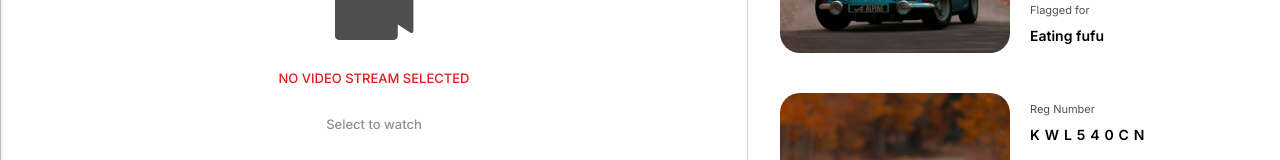
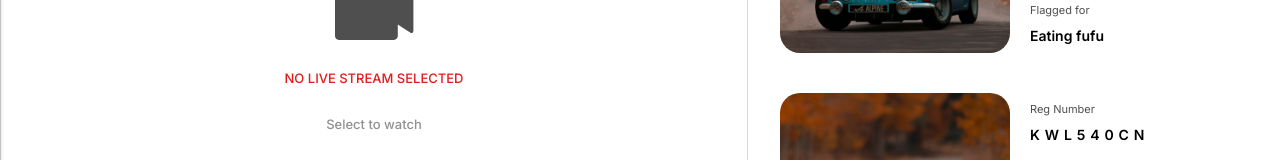
Before and after one commit to qobitech/respond-r, a React (Create React App) app: page /dashboard/overview in a window 1280 px wide. Shown: the part 304-464 px from the top of the page. Built offline with nearby package versions, Linux system fonts and the light colour scheme.

Commit message:
feat: setup respond-r

```diff
--- a/src/components/dashboard/overview/index.tsx
+++ b/src/components/dashboard/overview/index.tsx
@@ -75,7 +75,7 @@ const Overview: React.FC<IProps> = ({ states, ...props }) => {
           ) : (
             <div className="no-video-selected-section">
               <VideoSVG />
-              <p style={{ color: "#E21B1B" }}>NO VIDEO STREAM SELECTED</p>
+              <p style={{ color: "#E21B1B" }}>NO LIVE STREAM SELECTED</p>
               <p>Select to watch</p>
             </div>
           )}
```
